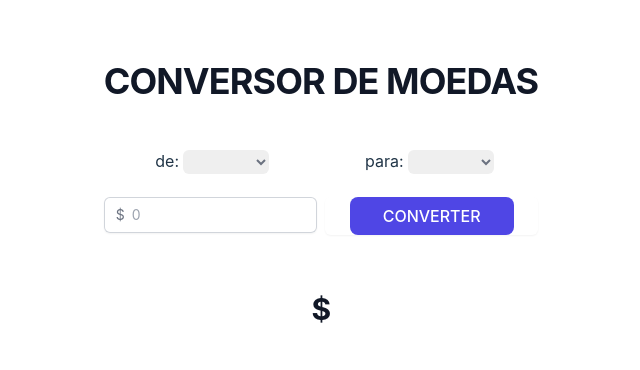
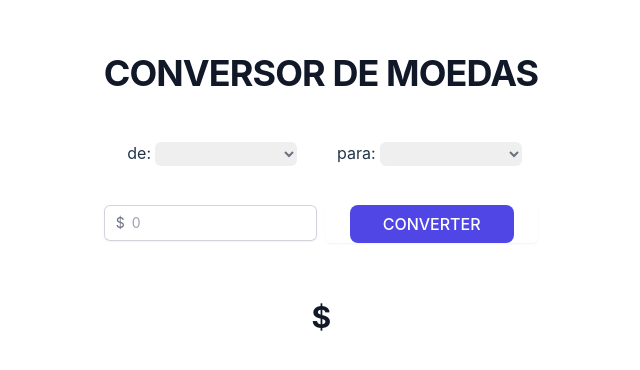
Before and after one commit to wilsonreisccp/vscode-vue, a Vue app: page / in a window 1280 px wide. Shown: the part 210-580 px from the top of the page, without its empty margins (319-959 px from the left). Built offline with nearby package versions, Linux system fonts and the light colour scheme.

Commit message:
feat: visual das opções do select

```diff
--- a/src/components/ConversorDeMoeda.vue
+++ b/src/components/ConversorDeMoeda.vue
@@ -14,12 +14,17 @@
           v-model="de_selected"
           id="currency"
           name="currency"
-          class="h-full rounded-md border-0 py-0 pl-2 pr-7 text-gray-500 focus:ring-2 focus:ring-inset focus:ring-indigo-600 sm:text-sm"
+          class="h-full rounded-md border-0 py-0 pl-1 pr-1 text-gray-500 focus:ring-2 focus:ring-inset focus:ring-indigo-600 sm:text-sm"
         >
-          <option>BRL</option>
-          <option>USD</option>
-          <option>CAD</option>
-          <option>EUR</option>
+          <option value="BRL">Real</option>
+          <option value="USD">Dólar</option>
+          <option value="CAD">Dólar Canadense</option>
+          <option value="EUR">Euro</option>
+          <option value="BTC">BitCoin</option>
+          <option value="JPY">Iene Japonês</option>
+          <option value="XAU">Ouro</option>
+          <option value="ARS">Peso Argentino</option>
+          <option value="CUP">Peso Cubano</option>
         </select>
       </div>
 
@@ -30,18 +35,23 @@
           v-model="para_selected"
           id="convert"
           name="convert"
-          class="h-full rounded-md border-0 py-0 pl-2 pr-7 text-gray-500 focus:ring-2 focus:ring-inset focus:ring-indigo-600 sm:text-sm"
+          class="h-full rounded-md border-0 py-0 pl-1 pr-1 text-gray-500 focus:ring-2 focus:ring-inset focus:ring-indigo-600 sm:text-sm"
         >
-          <option>USD</option>
-          <option>BRL</option>
-          <option>CAD</option>
-          <option>EUR</option>
+          <option value="BRL">Real</option>
+          <option value="USD">Dólar</option>
+          <option value="CAD">Dólar Canadense</option>
+          <option value="EUR">Euro</option>
+          <option value="BTC">BitCoin</option>
+          <option value="JPY">Iene Japonês</option>
+          <option value="XAU">Ouro</option>
+          <option value="ARS">Peso Argentino</option>
+          <option value="CUP">Peso Cubano</option>
         </select>
       </div>
     </div>
   </div>
 
-  <div class="flex flex-row">
+  <div class="mt-4 flex flex-row">
     <div class="basis-1/2">
       <div
         class="mt-4 col-start-1 row-start-3 self-center sm:mt-0 sm:col-start-2 sm:row-start-2 sm:row-span-2 lg:mt-6 lg:col-start-1 lg:row-start-3 lg:row-end-4"
```
